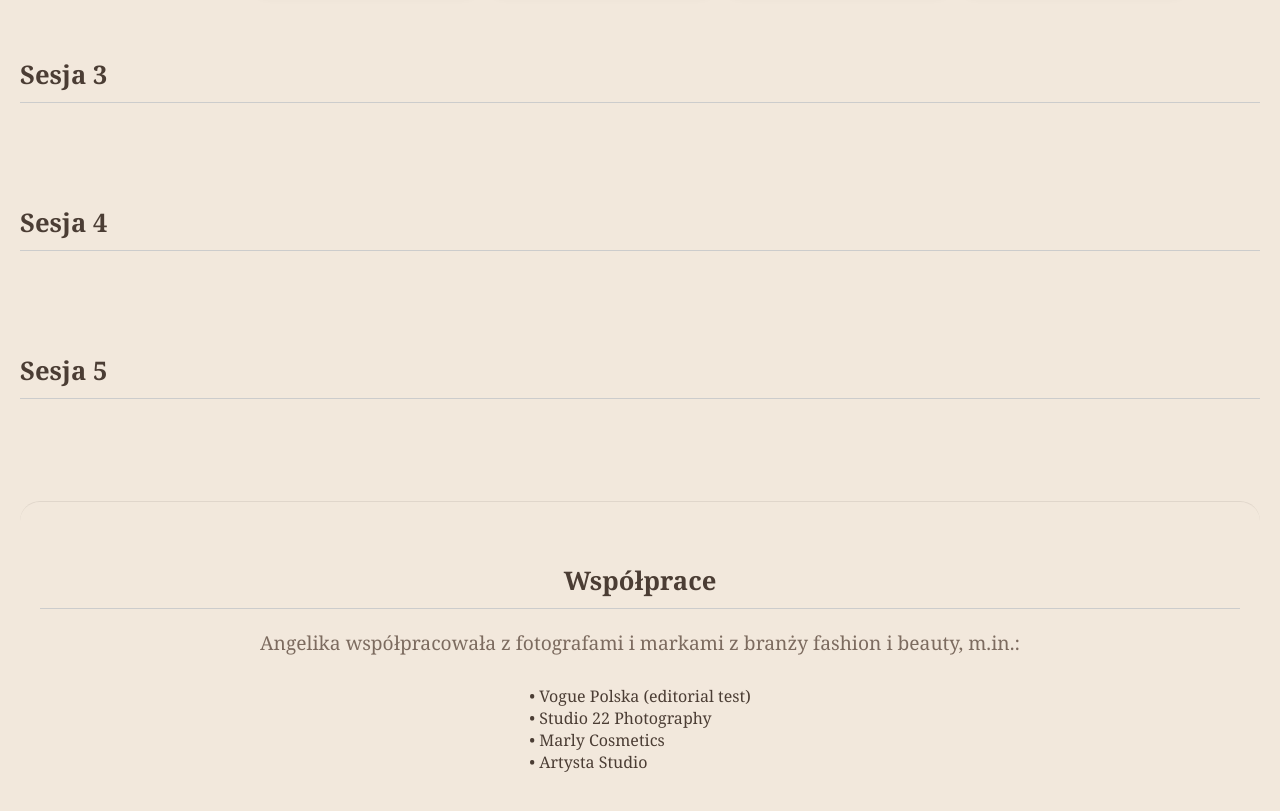
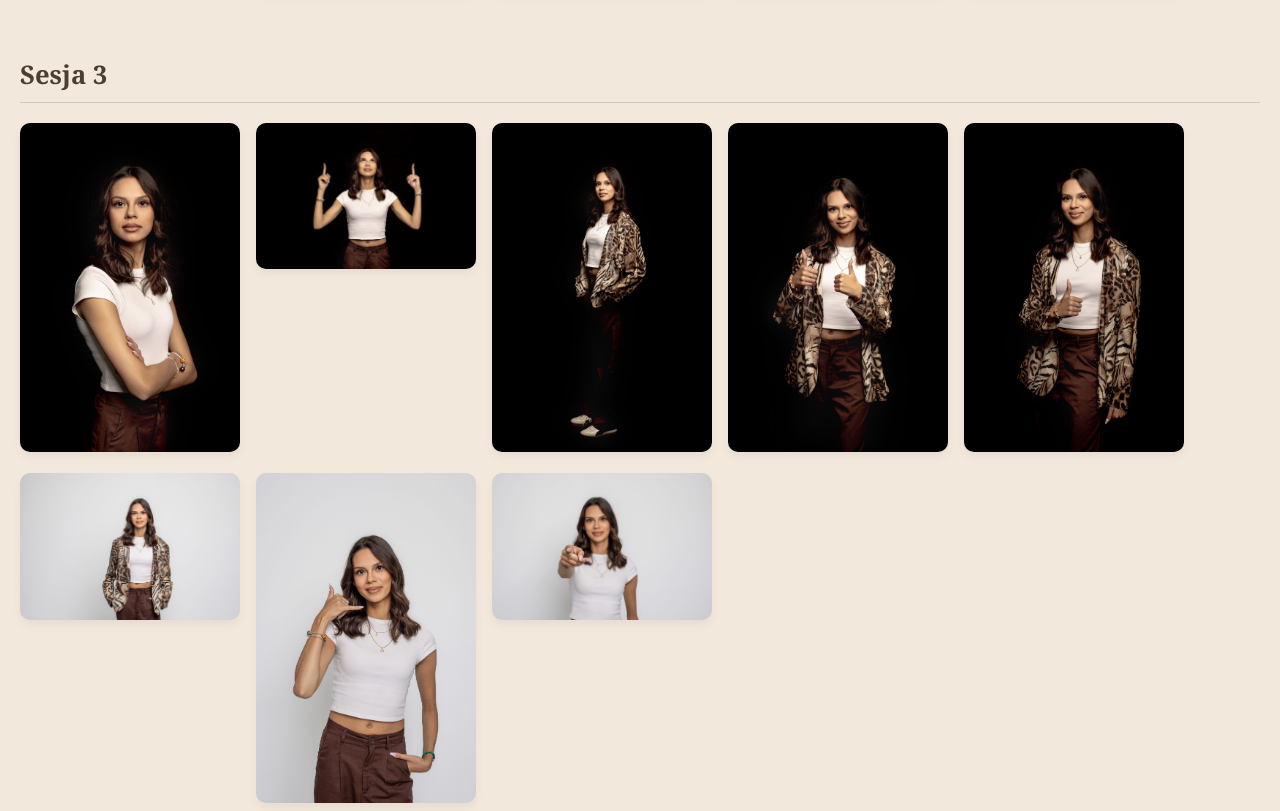
Before and after one commit to angelikanowacka/angelikanowacka, a plain HTML site: page index.html in a window 1280 px wide. Shown: the part 4040-4851 px from the top of the page. Drawn offline with Linux system fonts and the light colour scheme.

Commit message:
3 sesja wszystkie

```diff
--- a/index.html
+++ b/index.html
@@ -91,16 +91,14 @@
     <section>
       <h2>Sesja 3</h2>
       <div class="gallery">
-        <a href="3s1.png" data-lightbox="sesja3"><img src="3s1.png" alt=""></a>
-        <a href="3s2.png" data-lightbox="sesja3"><img src="3s2.png" alt=""></a>
-        <a href="3s3.png" data-lightbox="sesja3"><img src="3s3.png" alt=""></a>
-        <a href="3s4.png" data-lightbox="sesja3"><img src="3s4.png" alt=""></a>
-        <a href="3s5.png" data-lightbox="sesja3"><img src="3s5.png" alt=""></a>
-        <a href="3s6.png" data-lightbox="sesja3"><img src="3s6.png" alt=""></a>
-        <a href="3s7.png" data-lightbox="sesja3"><img src="3s7.png" alt=""></a>
-        <a href="3s8.png" data-lightbox="sesja3"><img src="3s8.png" alt=""></a>
-        <a href="3s9.png" data-lightbox="sesja3"><img src="3s9.png" alt=""></a>
-        <a href="3s10.png" data-lightbox="sesja3"><img src="3s10.png" alt=""></a>
+        <a href="3s1.jpeg" data-lightbox="sesja3"><img src="3s1.jpeg" alt=""></a>
+<a href="3s2.jpeg" data-lightbox="sesja3"><img src="3s2.jpeg" alt=""></a>
+<a href="3s3.jpeg" data-lightbox="sesja3"><img src="3s3.jpeg" alt=""></a>
+<a href="3s4.jpeg" data-lightbox="sesja3"><img src="3s4.jpeg" alt=""></a>
+<a href="3s5.jpeg" data-lightbox="sesja3"><img src="3s5.jpeg" alt=""></a>
+<a href="3s6.jpeg" data-lightbox="sesja3"><img src="3s6.jpeg" alt=""></a>
+<a href="3s7.jpeg" data-lightbox="sesja3"><img src="3s7.jpeg" alt=""></a>
+<a href="3s8.jpeg" data-lightbox="sesja3"><img src="3s8.jpeg" alt=""></a>
       </div>
     </section>
 
```
